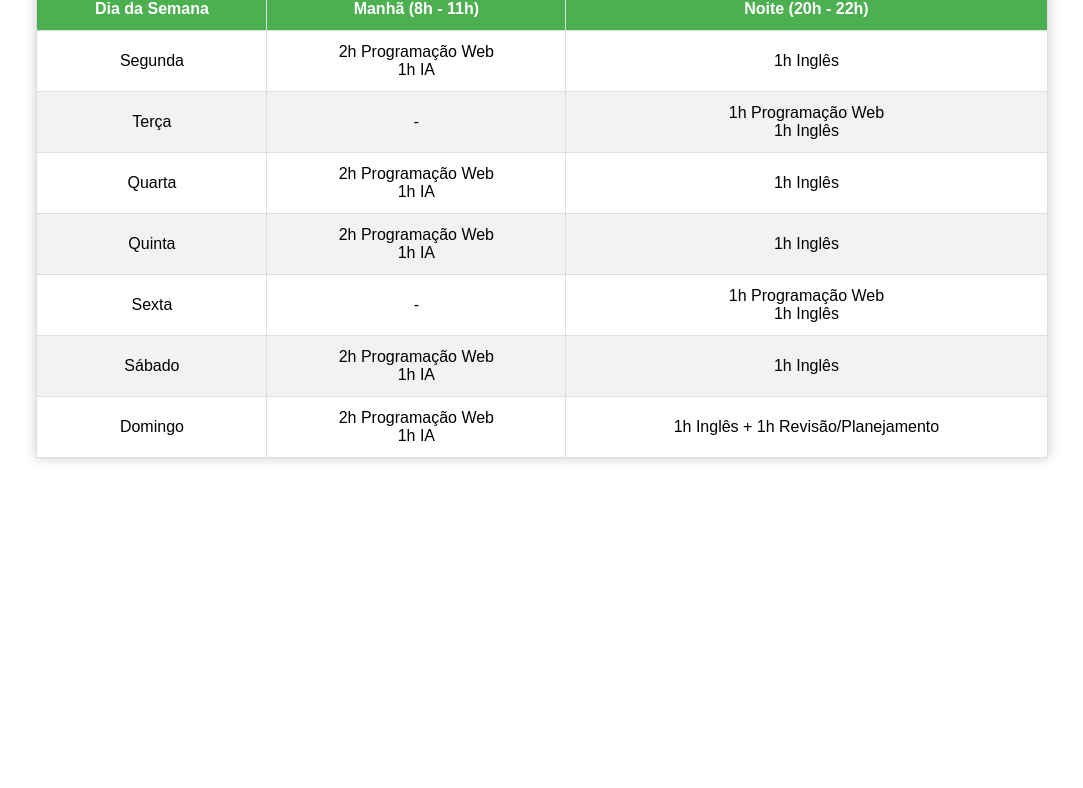
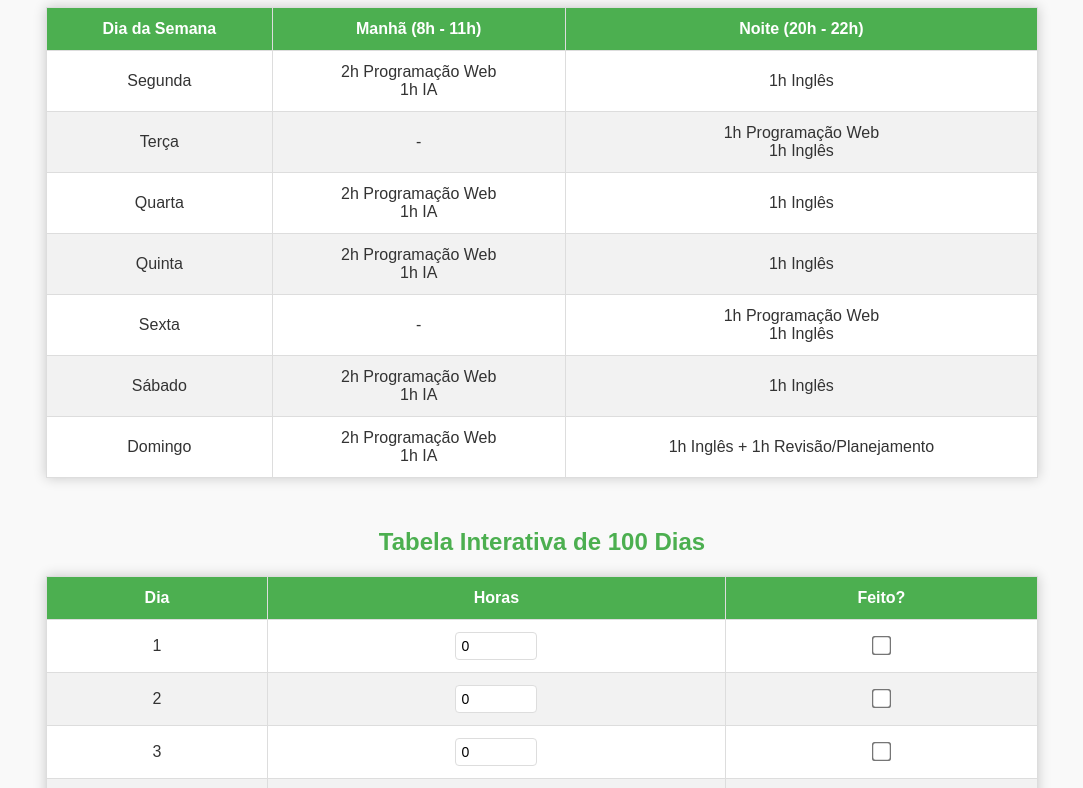
Before and after one commit to BrunoSoussa/plano_estudo, a plain HTML site: page index.html in a window 1280 px wide. Shown: the part 93-881 px from the top of the page, without its empty margins (98-1181 px from the left). Before the commit the page ends 800 px from the top, so only its background shows below. Drawn offline with Linux system fonts and the light colour scheme.

Commit message:
Update index.html

```diff
--- a/index.html
+++ b/index.html
@@ -2,34 +2,82 @@
 <html lang="pt-BR">
 <head>
     <meta charset="UTF-8">
+    <meta name="viewport" content="width=device-width, initial-scale=1.0">
+    <title>Tabela de Estudos</title>
     <style>
         body {
             font-family: Arial, sans-serif;
+            background-color: #f9f9f9;
+            margin: 0;
+            padding: 20px;
+            color: #333;
         }
+
         h1 {
             text-align: center;
             color: #4CAF50;
         }
+
+        h2 {
+            text-align: center;
+            margin-top: 50px;
+            color: #4CAF50;
+        }
+
         table {
             width: 80%;
             margin: 20px auto;
             border-collapse: collapse;
             box-shadow: 0px 0px 12px rgba(0, 0, 0, 0.2);
+            background-color: #fff;
         }
+
         th, td {
             padding: 12px;
             text-align: center;
-            border: 1px solid #dddddd;
+            border: 1px solid #ddd;
         }
+
         th {
             background-color: #4CAF50;
             color: white;
         }
+
         tr:nth-child(even) {
             background-color: #f2f2f2;
         }
+
         tr:hover {
             background-color: #66b36a;
+        }
+
+        input[type="number"] {
+            width: 70px;
+            padding: 5px;
+            font-size: 14px;
+            border: 1px solid #ddd;
+            border-radius: 4px;
+        }
+
+        input[type="checkbox"] {
+            transform: scale(1.5);
+            cursor: pointer;
+        }
+
+        .summary {
+            text-align: center;
+            margin-top: 20px;
+            font-size: 18px;
+            color: #555;
+        }
+
+        .summary p {
+            margin: 10px 0;
+        }
+
+        #totalHours, #daysCompleted {
+            font-weight: bold;
+            color: #4CAF50;
         }
     </style>
 </head>
@@ -37,6 +85,7 @@
 
 <h1>Plano de Estudos Cíclico</h1>
 
+<!-- Tabela fixa do plano de estudos -->
 <table>
     <thead>
         <tr>
@@ -84,5 +133,84 @@
     </tbody>
 </table>
 
+<h2>Tabela Interativa de 100 Dias</h2>
+
+<!-- Tabela interativa -->
+<table id="daysTable">
+    <thead>
+        <tr>
+            <th>Dia</th>
+            <th>Horas</th>
+            <th>Feito?</th>
+        </tr>
+    </thead>
+    <tbody>
+        <!-- Linhas serão geradas dinamicamente -->
+    </tbody>
+</table>
+<div class="summary">
+    <p>Total de horas acumuladas: <span id="totalHours">0</span></p>
+    <p>Total de dias feitos: <span id="daysCompleted">0</span></p>
+</div>
+
+<script>
+    // Elementos
+    const tableBody = document.querySelector("#daysTable tbody");
+    const totalHoursElem = document.getElementById("totalHours");
+    const daysCompletedElem = document.getElementById("daysCompleted");
+
+    // Carregar dados do localStorage ou criar estrutura inicial
+    const storedData = JSON.parse(localStorage.getItem("daysData")) || Array(100).fill({ hours: 0, done: false });
+
+    // Atualizar o resumo
+    function updateSummary() {
+        let totalHours = 0;
+        let daysCompleted = 0;
+
+        const updatedData = [];
+
+        document.querySelectorAll("#daysTable tbody tr").forEach((row, index) => {
+            const hours = parseFloat(row.querySelector(".hoursInput").value) || 0;
+            const isChecked = row.querySelector(".doneCheckbox").checked;
+
+            totalHours += hours;
+            if (isChecked) daysCompleted++;
+
+            // Salvar estado atualizado
+            updatedData.push({ hours, done: isChecked });
+        });
+
+        totalHoursElem.textContent = totalHours.toFixed(2);
+        daysCompletedElem.textContent = daysCompleted;
+
+        // Salvar no localStorage
+        localStorage.setItem("daysData", JSON.stringify(updatedData));
+    }
+
+    // Gerar 100 dias dinamicamente
+    storedData.forEach((data, i) => {
+        const row = document.createElement("tr");
+
+        row.innerHTML = `
+            <td>${i + 1}</td>
+            <td>
+                <input type="number" class="hoursInput" min="0" step="0.1" value="${data.hours}">
+            </td>
+            <td>
+                <input type="checkbox" class="doneCheckbox" ${data.done ? "checked" : ""}>
+            </td>
+        `;
+
+        // Adicionar eventos para atualizar resumo ao alterar valores
+        row.querySelector(".hoursInput").addEventListener("input", updateSummary);
+        row.querySelector(".doneCheckbox").addEventListener("change", updateSummary);
+
+        tableBody.appendChild(row);
+    });
+
+    // Atualizar resumo ao carregar
+    updateSummary();
+</script>
+
 </body>
 </html>
```
